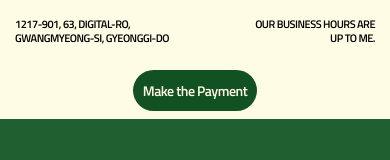
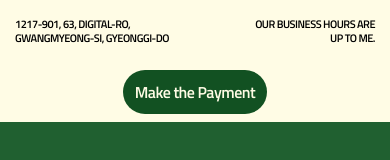
Before and after one commit to JiohShin/hamcafe, a plain HTML site: page index.html in a window 390 px wide. Shown: the part 612-772 px from the top of the page. Drawn offline with Linux system fonts and the light colour scheme; a web font is replaced by a local one.

Commit message:
changed font size

```diff
--- a/assets/css/common.css
+++ b/assets/css/common.css
@@ -88,6 +88,6 @@ section {
   background-color: #125122;
   text-align: center;
   color: #fffce5;
-  font-size: 16px;
+  font-size: 18px;
   font-weight: 600;
 }
--- a/assets/css/media.css
+++ b/assets/css/media.css
@@ -55,8 +55,8 @@
     gap: 25px;
   }
   .btn_pay {
-    padding: 10px;
-    font-size: 14px;
+    padding: 10px 12px;
+    font-size: 16px;
   }
 }
 /* Mobile E */
```
